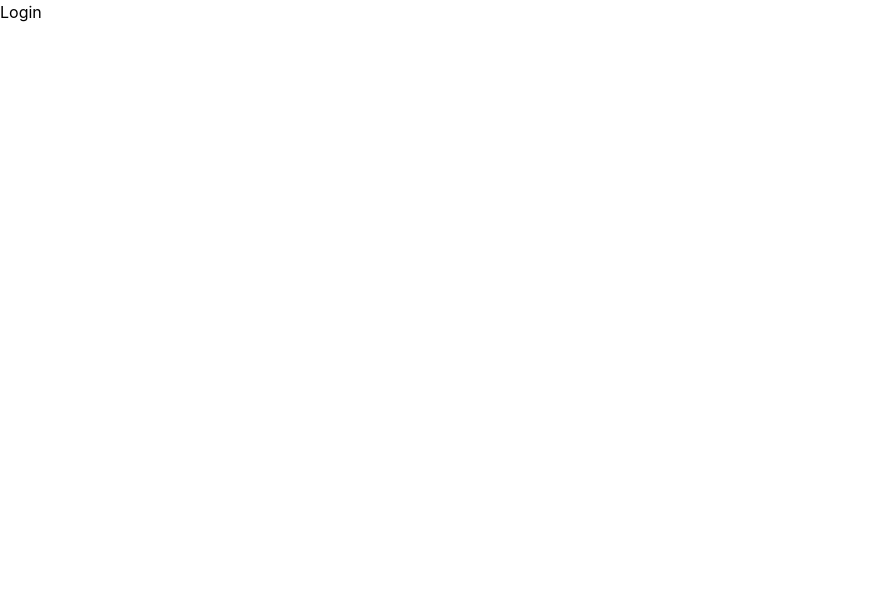
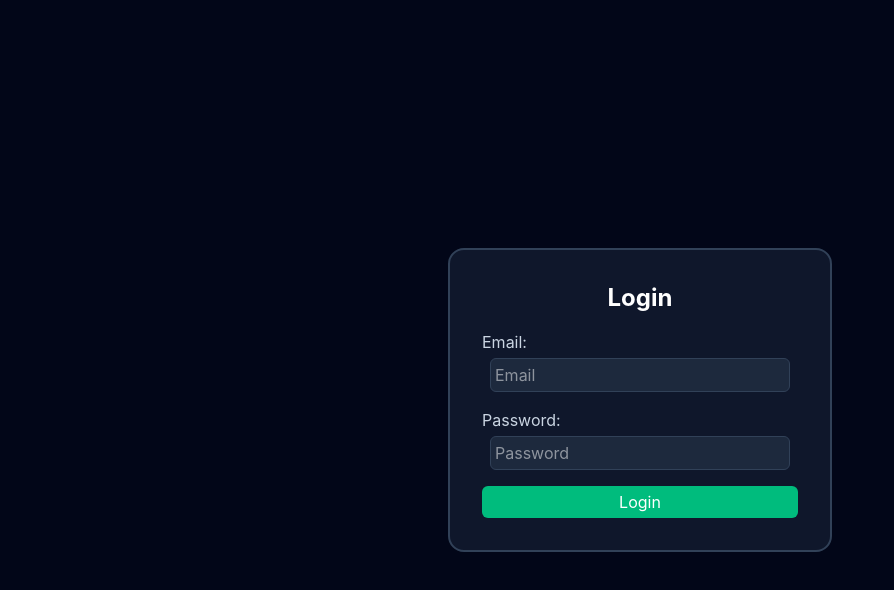
Before and after one commit to Yashrajpatil22/Expense-Tracker, a React app in the folder frontend/: page /login in a window 1280 px wide. Shown: the top 590 px of the page, without its empty margins (0-894 px from the left). Built offline with nearby package versions, Linux system fonts and the light colour scheme; the HTML template or start-up script is replaced by a standard one.

Commit message:
feat: implement Login page with email and password input fields

```diff
--- a/frontend/src/pages/Login.jsx
+++ b/frontend/src/pages/Login.jsx
@@ -1,9 +1,47 @@
 import React from 'react'
 
 function Login() {
+    const [email,setEmail] = React.useState("")
+    const [password,setPassword] = React.useState("")
   return (
-    <div>Login</div>
-  )
+    <div className="flex items-center justify-center min-h-screen bg-slate-950">
+      <div
+        id="login-container"
+        className="border-slate-700 border-2 rounded-2xl p-8 bg-slate-900 flex flex-col gap-4 w-96"
+      >
+        <h2 className="text-white text-2xl font-bold text-center">Login</h2>
+        <div className="flex flex-col gap-1">
+          <label className="text-slate-300">Email:</label>
+          <input
+            type="text"
+            placeholder="Email"
+            className="bg-slate-800 text-white border border-slate-700 rounded-md mx-2 p-1"
+            value={email}
+            onChange={(e) => {
+                setEmail(e.target.value)
+            }}
+          />
+        </div>
+
+        <div className="flex flex-col gap-1">
+          <label className="text-slate-300">Password:</label>
+          <input
+            type="password"
+            placeholder="Password"
+            className="bg-slate-800 text-white border border-slate-700 rounded-md mx-2 p-1"
+            value={password}
+            onChange={(e) => {
+                setPassword(e.target.value)
+            }}
+          />
+        </div>
+
+        <button className="bg-emerald-500 hover:bg-emerald-600 text-white p-1 rounded-md">
+          Login
+        </button>
+      </div>
+    </div>
+  );
 }
 
 export default Login
```
